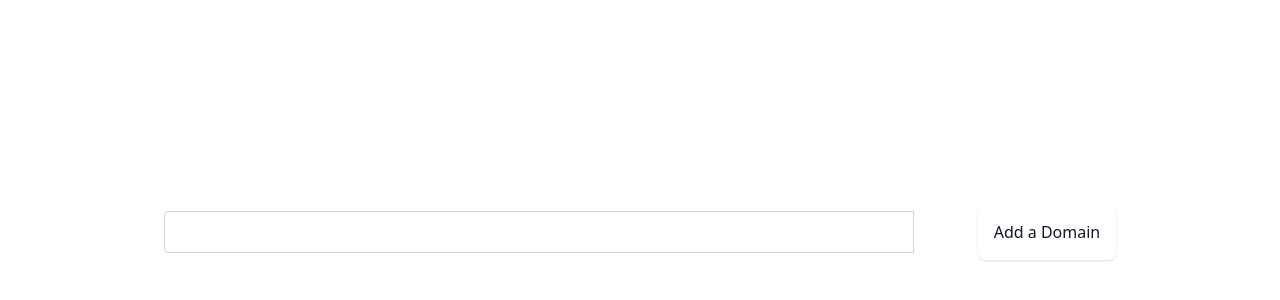
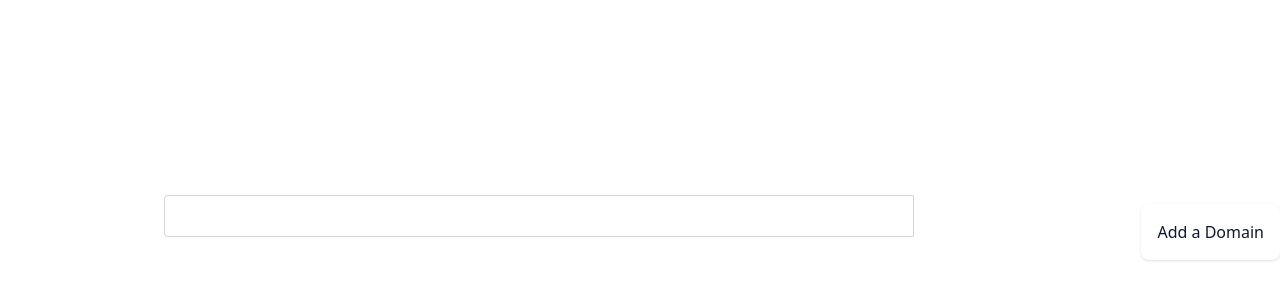
Before and after one commit to juankm08-a11y/plafaforma-gestion_proyectos, a Next.js app: page /buydomain in a window 1280 px wide. Shown: the part 168-468 px from the top of the page. Built offline with nearby package versions, Linux system fonts and the light colour scheme.

Commit message:
nineteen commit

```diff
--- a/src/app/buydomain/page.tsx
+++ b/src/app/buydomain/page.tsx
@@ -1,10 +1,14 @@
 export default function paget() {
   return (
     <main className="flex w-screen h-screen items-center justify-center">
-      <input
-        type="text"
-        className=" border border-gray-300 rounded-l px-4 py-2 w-[750px] focus:outline-none focus:ring-2 focus:ring-amber-400 "
-      />
+      <section className="max-w-7xl mx-auto px-4 mb-8">
+        <aside className="flex items-start justify-start">
+          <input
+            type="text"
+            className=" border border-gray-300 rounded-l px-4 py-2 w-[750px] focus:outline-none focus:ring-2 focus:ring-amber-400 "
+          />
+        </aside>
+      </section>
       <section className="grid grid-cols-3 gap-8"></section>
       <section>
         <section className="bg-white p-4 rounded-lg shadow-sm hover:shadow-md transition-shadow">
--- a/src/app/domain/page.tsx
+++ b/src/app/domain/page.tsx
@@ -13,12 +13,16 @@ export default function Page() {
         <hr className="my-4 border-gray-300" />
       </section>
       <section className="grid grid-cols-1 gap-4 mb-12">
+        <section className="max-w-7xl mx-auto px-4 mb-8">
+          <aside className="flex items-start justify-start">
             <button
               onClick={() => router.push("/buydomain")}
               className="bg-amber-500 hover:bg-amber-600 text-white px-8 py-4 rounded-lg text-lg font-semibold transition-all transform hover:scale-105"
             >
               Buy domain
             </button>
+          </aside>
+        </section>
       </section>
     </main>
   );
--- a/src/app/store/page.tsx
+++ b/src/app/store/page.tsx
@@ -10,7 +10,9 @@ export default function page() {
         <hr className="my-4 border-gray-300" />
       </section>
       <section className="flex justify-center gap-4 mb-12">
-        <CircleStackIcon />
+        <aside className="flex items-start justify-start">
+          <CircleStackIcon className="w-5 h-5" />
+        </aside>
       </section>
     </main>
   );
```
Lines whose indentation alone changed are shown as unchanged.
